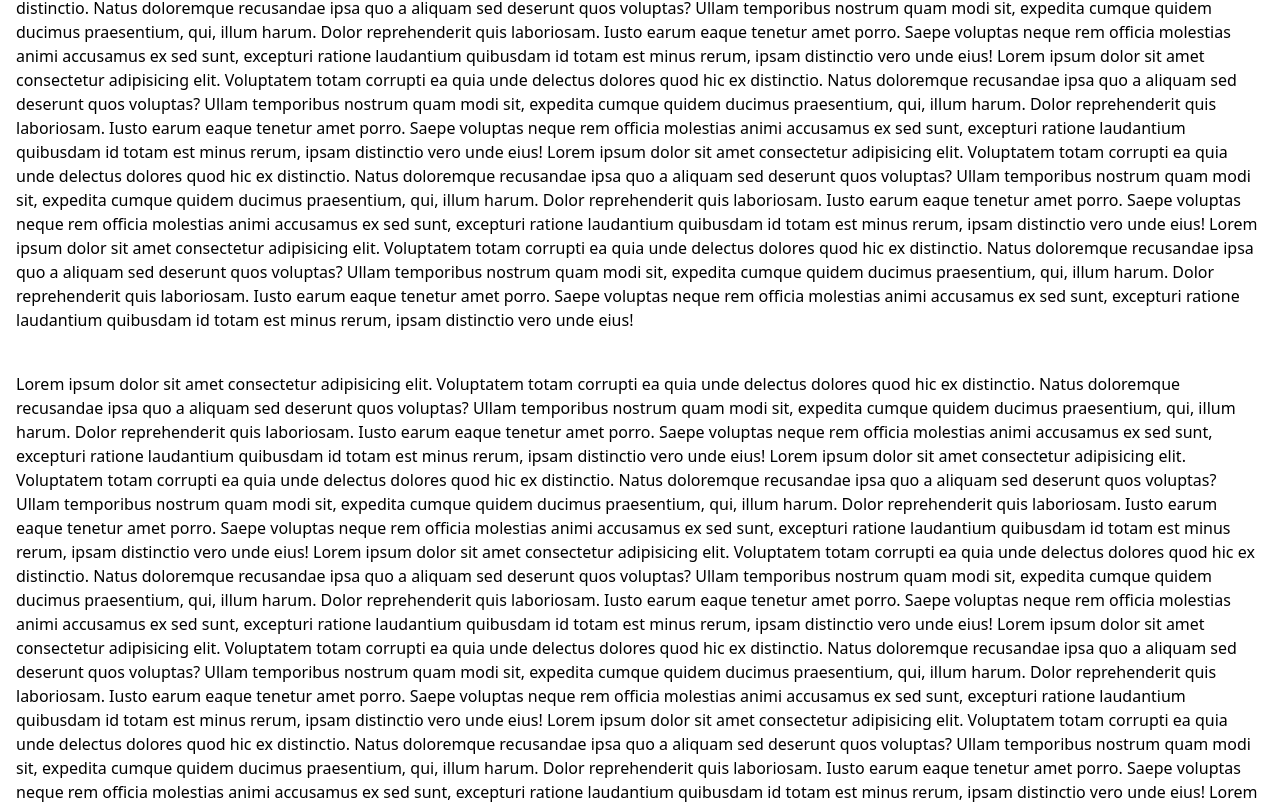
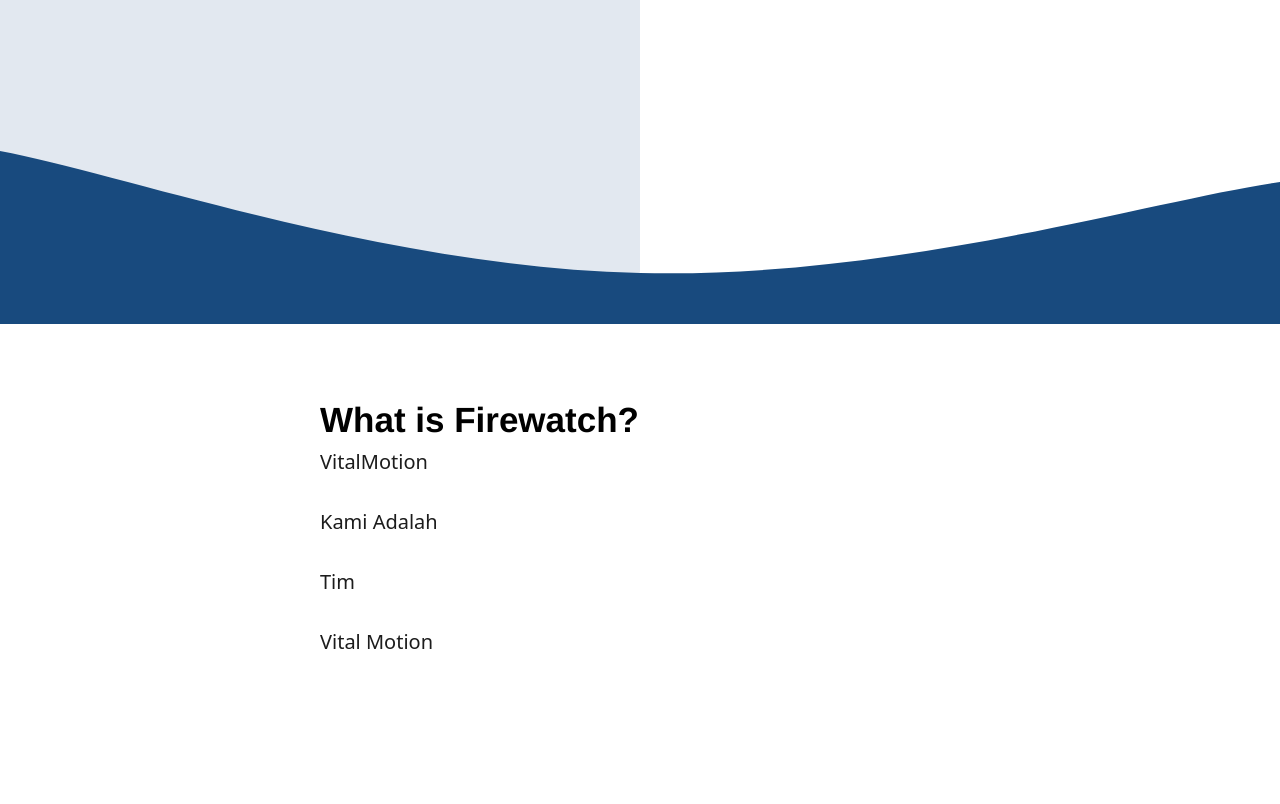
Before and after one commit to mybezen/prj-sagas, a React (Vite) app: page / in a window 1280 px wide. Shown: the part 476-1280 px from the top of the page. Built offline with nearby package versions, Linux system fonts and the light colour scheme.

Commit message:
add textblock section

```diff
--- a/package.json
+++ b/package.json
@@ -12,6 +12,7 @@
   "dependencies": {
     "@heroicons/react": "^2.1.5",
     "@material-tailwind/react": "^2.1.9",
+    "@react-spring/web": "^9.7.4",
     "aos": "^2.3.4",
     "framer-motion": "^11.3.27",
     "react": "^18.3.1",
--- a/src/pages/Home.jsx
+++ b/src/pages/Home.jsx
@@ -4,6 +4,8 @@
 import AOS from "aos";
 import "aos/dist/aos.css";
 import { useEffect } from "react";
+import LandingPage from "../sections/LandingPage";
+import TextBlock from "../sections/TextBlock";
 
 function Home() {
   useEffect(() => {
@@ -14,6 +16,8 @@
   }, []);
   return (
     <div className="">
+      <LandingPage />
+      <TextBlock />
       <StickyNavbar />
       <div className="container">
         <AccordionCustomAnimation />
--- a/src/sections/LandingPage.jsx
+++ b/src/sections/LandingPage.jsx
@@ -1,4 +1,3 @@
-import React from "react";
 
 function LandingPage() {
   return (
--- /dev/null
+++ b/src/sections/TextBlock.css
@@ -0,0 +1,22 @@
+#textblock {
+    background-color: #ffffff;
+    height: 100vh;
+  }
+
+  #textblock-container {
+    width: 50%;
+    margin: 0 auto;
+    padding-top: 70px;
+  }
+
+  #textblock-title {
+    color: #000000;
+    font-size: 35px;
+    font-weight: 600;
+    font-family: "Helvetica Neue";
+  }
+
+  #textblock-content {
+    color: #1c1c1c;
+    font-size: 20px;
+  }
--- /dev/null
+++ b/src/sections/TextBlock.jsx
@@ -0,0 +1,20 @@
+import './TextBlock.css'
+
+function TextBlock() {
+    return (
+        <div id="textblock">
+            <div id="textblock-container">
+                <h1 id="textblock-title">What is Firewatch?</h1>
+                <p id="textblock-content">
+                VitalMotion<br/><br/>
+                Kami Adalah<br/><br/>
+                Tim<br/><br/>
+                Vital Motion
+                </p>
+            </div>
+
+        </div>
+    );
+}
+
+export default TextBlock;
```
Also changed, not shown: 1 other file (tests, documents, lock files or other folders).
